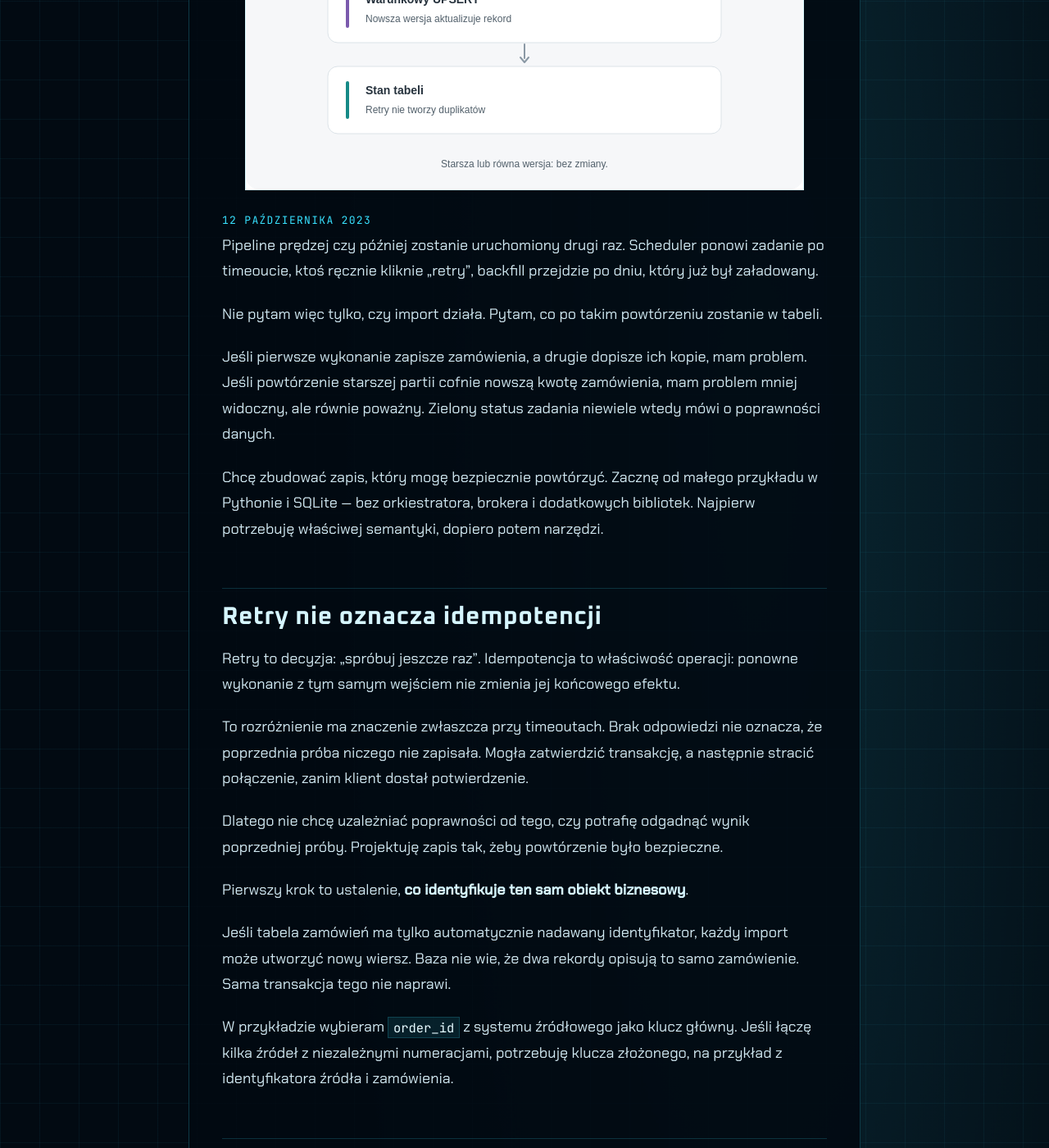
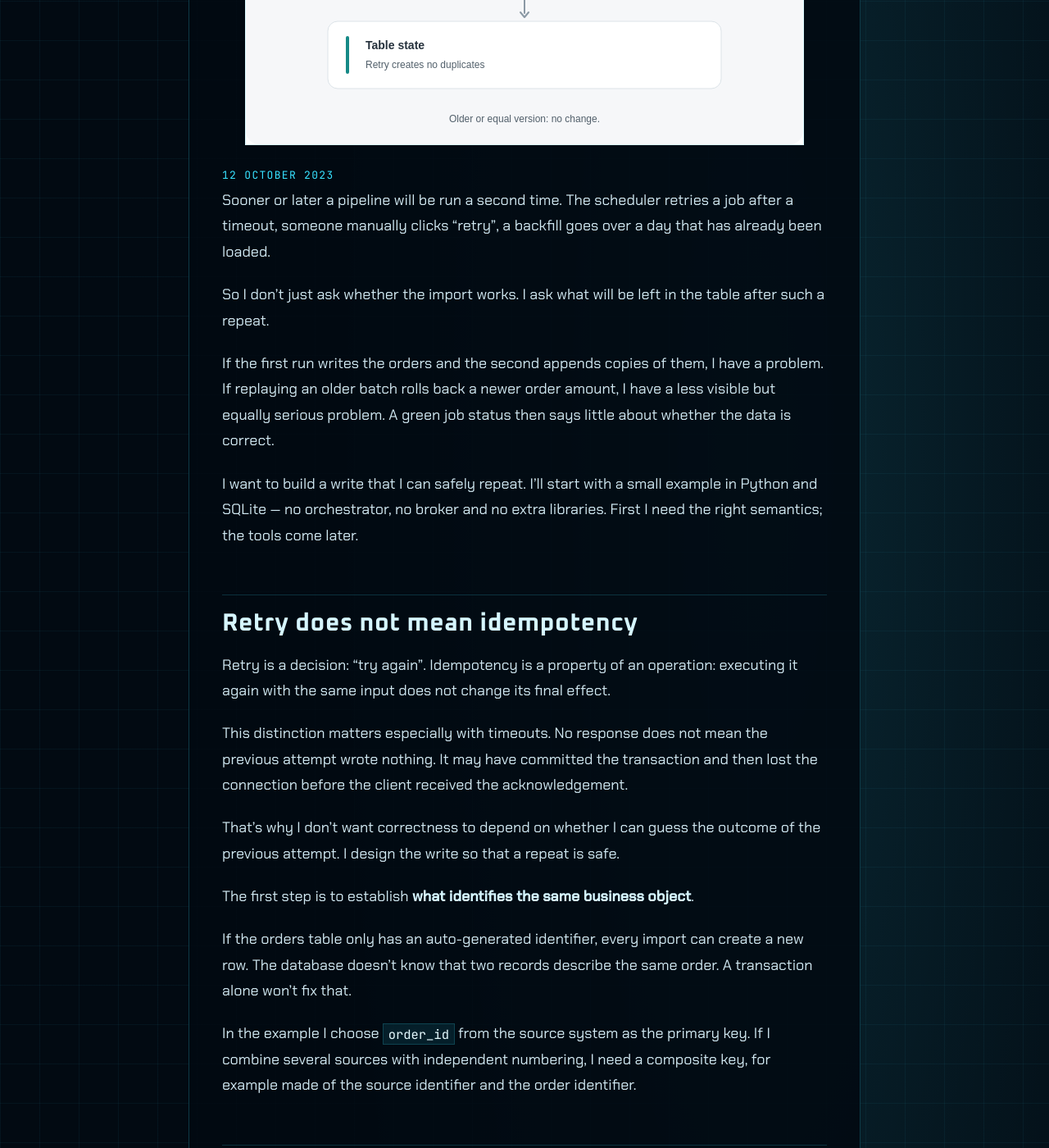
Before and after one commit to rafalpronko/rafalpronko.github.io, a Jekyll site: the page built from _posts/2023-10-12-pipeline-idempotencja.md, in a window 1280 px wide and 1400 px high, scrolled down 623 px. Shown: the whole window at 82% size. Built offline with Jekyll 4.4.1, drawn with Linux system fonts in a browser that asks for light colours; some of the changed text lies outside the part shown.

Commit message:
docs: translate approved idempotency article into English (#4)
Co-authored-by: rafal_pronko <rafal_pronko@macbook-pro-rafal-pronko.home>

````diff
--- a/_layouts/default.html
+++ b/_layouts/default.html
@@ -1,5 +1,5 @@
 <!doctype html>
-<html lang="{{ site.lang | default: 'pl' }}">
+<html lang="{{ page.lang | default: site.lang | default: 'pl' }}">
 <head>
 <meta charset="utf-8">
 <meta name="viewport" content="width=device-width, initial-scale=1">
@@ -27,10 +27,10 @@
 <link rel="stylesheet" href="{{ '/assets/css/hud.css' | relative_url }}">
 </head>
 <body>
-<a class="skip-link" href="#main">Przejdź do treści</a>
+<a class="skip-link" href="#main" lang="pl">Przejdź do treści</a>
 <div class="shell">
 
-<header class="topbar">
+<header class="topbar" lang="pl">
   <a class="brand" href="{{ '/' | relative_url }}#top" aria-label="{{ site.title | escape }} — strona główna">
     <span class="brand-dot" aria-hidden="true"></span>
     <span>RAFAŁ//PROŃKO</span>
@@ -47,7 +47,7 @@
 {{ content }}
 </main>
 
-<footer id="kontakt" class="footer">
+<footer id="kontakt" class="footer" lang="pl">
   <div class="footer-inner">
     <div class="footer-cta">
       <div class="kicker">Kanał komunikacji</div>
--- a/_layouts/home.html
+++ b/_layouts/home.html
@@ -119,9 +119,9 @@ layout: default
   <div class="arsenal">
     <div class="arsenal-copy">
       <p class="lead">Fragmenty kodu z wpisów w dzienniku. Małe, czytelne, do skopiowania.</p>
-      <p class="arsenal-note">Fragment z artykułu „Pipeline, który można uruchomić drugi raz. Idempotencja w praktyce”: warunkowy UPSERT i transakcja dla całej partii.</p>
+      <p class="arsenal-note">Fragment z artykułu „A pipeline you can run twice. Idempotency in practice”: warunkowy UPSERT i transakcja dla całej partii.</p>
       <a class="link-mono accent" href="{{ '/blog/pipeline-idempotencja/' | relative_url }}">Czytaj artykuł →</a>
-      <a class="link-mono accent" href="https://github.com/{{ site.github_username }}/rafalpronko.github.io/blob/master/_posts/2023-10-12-pipeline-idempotencja.md?plain=1#L73-L80">Źródło na GitHubie →</a>
+      <a class="link-mono accent" href="https://github.com/{{ site.github_username }}/rafalpronko.github.io/blob/master/_posts/2023-10-12-pipeline-idempotencja.md?plain=1#L74-L81">Źródło na GitHubie →</a>
     </div>
     <figure class="hud code-card">
       <figcaption class="code-head"><span>pipeline.py · fragment</span><span class="accent">PYTHON</span></figcaption>
@@ -131,7 +131,7 @@ layout: default
 
 
 <span class="t-kw">def</span> load(con: sqlite3.Connection, batch: list[Order]) -&gt; <span class="t-kw">None</span>:
-    <span class="t-kw">with</span> con:  <span class="t-cm"># commit albo rollback; połączenia nie zamyka</span>
+    <span class="t-kw">with</span> con:  <span class="t-cm"># commit or rollback; does not close the connection</span>
         con.executemany(UPSERT, batch)<span class="blink accent" aria-hidden="true">▍</span></code></pre>
     </figure>
   </div>
--- a/_layouts/post.html
+++ b/_layouts/post.html
@@ -2,12 +2,12 @@
 layout: default
 ---
 <article class="post">
-  <nav class="breadcrumb" aria-label="Okruszki">
+  <nav class="breadcrumb" aria-label="Okruszki" lang="pl">
     <a href="{{ '/' | relative_url }}">Start</a>
     <span aria-hidden="true">/</span>
     <a href="{{ '/' | relative_url }}#dziennik">Dziennik</a>
     <span aria-hidden="true">/</span>
-    <span aria-current="page">{{ page.title | escape }}</span>
+    <span aria-current="page" lang="{{ page.lang | default: site.lang | default: 'pl' }}">{{ page.title | escape }}</span>
   </nav>
   <div class="post-meta">
     {%- if page.categories.size > 0 %}
@@ -22,5 +22,5 @@ layout: default
 {{ content }}
     </div>
   </div>
-  <p class="post-back"><a class="link-mono accent" href="{{ '/' | relative_url }}#dziennik">← Wróć do dziennika</a></p>
+  <p class="post-back" lang="pl"><a class="link-mono accent" href="{{ '/' | relative_url }}#dziennik">← Wróć do dziennika</a></p>
 </article>
--- a/_posts/2023-10-12-pipeline-idempotencja.md
+++ b/_posts/2023-10-12-pipeline-idempotencja.md
@@ -1,67 +1,68 @@
 ---
 layout: post
-title: "Pipeline, który można uruchomić drugi raz. Idempotencja w praktyce"
+lang: en
+title: "A pipeline you can run twice. Idempotency in practice"
 date: 2023-10-12 09:00:00 +0200
 permalink: /blog/pipeline-idempotencja/
 author: Rafał Prońko
 categories: [data-engineering]
-description: "Idempotentny zapis zamówień w Pythonie i SQLite: klucz, wersja, warunkowy UPSERT i transakcje."
+description: "Idempotent order writes in Python and SQLite: key, version, conditional UPSERT and transactions."
 image: /assets/images/pipeline-idempotencja.svg
 ---
 
-# Pipeline, który można uruchomić drugi raz. Idempotencja w praktyce
+# A pipeline you can run twice. Idempotency in practice
 
-![Schemat idempotentnego zapisu zamówień: partia z kluczem i wersją przechodzi przez warunkowy UPSERT, a retry nie tworzy duplikatów.]({{ '/assets/images/pipeline-idempotencja.svg' | relative_url }})
+![Diagram of an idempotent order write: a batch with a key and a version passes through a conditional UPSERT, and a retry does not create duplicates.]({{ '/assets/images/pipeline-idempotencja.svg' | relative_url }})
 
-<time datetime="2023-10-12">12 października 2023</time>
+<time datetime="2023-10-12">12 October 2023</time>
 
-Pipeline prędzej czy później zostanie uruchomiony drugi raz. Scheduler ponowi zadanie po timeoucie, ktoś ręcznie kliknie „retry”, backfill przejdzie po dniu, który już był załadowany.
+Sooner or later a pipeline will be run a second time. The scheduler retries a job after a timeout, someone manually clicks “retry”, a backfill goes over a day that has already been loaded.
 
-Nie pytam więc tylko, czy import działa. Pytam, co po takim powtórzeniu zostanie w tabeli.
+So I don't just ask whether the import works. I ask what will be left in the table after such a repeat.
 
-Jeśli pierwsze wykonanie zapisze zamówienia, a drugie dopisze ich kopie, mam problem. Jeśli powtórzenie starszej partii cofnie nowszą kwotę zamówienia, mam problem mniej widoczny, ale równie poważny. Zielony status zadania niewiele wtedy mówi o poprawności danych.
+If the first run writes the orders and the second appends copies of them, I have a problem. If replaying an older batch rolls back a newer order amount, I have a less visible but equally serious problem. A green job status then says little about whether the data is correct.
 
-Chcę zbudować zapis, który mogę bezpiecznie powtórzyć. Zacznę od małego przykładu w Pythonie i SQLite — bez orkiestratora, brokera i dodatkowych bibliotek. Najpierw potrzebuję właściwej semantyki, dopiero potem narzędzi.
+I want to build a write that I can safely repeat. I'll start with a small example in Python and SQLite — no orchestrator, no broker and no extra libraries. First I need the right semantics; the tools come later.
 
-## Retry nie oznacza idempotencji
+## Retry does not mean idempotency
 
-Retry to decyzja: „spróbuj jeszcze raz”. Idempotencja to właściwość operacji: ponowne wykonanie z tym samym wejściem nie zmienia jej końcowego efektu.
+Retry is a decision: “try again”. Idempotency is a property of an operation: executing it again with the same input does not change its final effect.
 
-To rozróżnienie ma znaczenie zwłaszcza przy timeoutach. Brak odpowiedzi nie oznacza, że poprzednia próba niczego nie zapisała. Mogła zatwierdzić transakcję, a następnie stracić połączenie, zanim klient dostał potwierdzenie.
+This distinction matters especially with timeouts. No response does not mean the previous attempt wrote nothing. It may have committed the transaction and then lost the connection before the client received the acknowledgement.
 
-Dlatego nie chcę uzależniać poprawności od tego, czy potrafię odgadnąć wynik poprzedniej próby. Projektuję zapis tak, żeby powtórzenie było bezpieczne.
+That's why I don't want correctness to depend on whether I can guess the outcome of the previous attempt. I design the write so that a repeat is safe.
 
-Pierwszy krok to ustalenie, **co identyfikuje ten sam obiekt biznesowy**.
+The first step is to establish **what identifies the same business object**.
 
-Jeśli tabela zamówień ma tylko automatycznie nadawany identyfikator, każdy import może utworzyć nowy wiersz. Baza nie wie, że dwa rekordy opisują to samo zamówienie. Sama transakcja tego nie naprawi.
+If the orders table only has an auto-generated identifier, every import can create a new row. The database doesn't know that two records describe the same order. A transaction alone won't fix that.
 
-W przykładzie wybieram `order_id` z systemu źródłowego jako klucz główny. Jeśli łączę kilka źródeł z niezależnymi numeracjami, potrzebuję klucza złożonego, na przykład z identyfikatora źródła i zamówienia.
+In the example I choose `order_id` from the source system as the primary key. If I combine several sources with independent numbering, I need a composite key, for example made of the source identifier and the order identifier.
 
-## Ten sam klucz nie zawsze oznacza duplikat
+## The same key does not always mean a duplicate
 
-Zamówienie może wrócić z tą samą treścią, ponieważ ponowiłem import. Może też wrócić ze zmienioną kwotą, ponieważ system źródłowy je zaktualizował.
+An order may come back with the same content because I re-ran the import. It may also come back with a changed amount because the source system updated it.
 
-Odrzucenie każdego istniejącego `order_id` ochroni mnie przed duplikatami, ale zablokuje aktualizacje. Bezwarunkowe nadpisanie pozwoli aktualizować dane, lecz stworzy inny problem: starsza partia może cofnąć nowszy stan.
+Rejecting every existing `order_id` will protect me from duplicates, but it will block updates. Unconditional overwriting will allow data to be updated, but it creates a different problem: an older batch can roll back a newer state.
 
-Potrzebuję więc informacji o kolejności zmian.
+So I need information about the order of changes.
 
-W tym przykładzie przyjmuję prosty kontrakt: każde zamówienie ma liczbową `version`, która rośnie przy kolejnych zmianach.
+In this example I assume a simple contract: every order has a numeric `version` that increases with each subsequent change.
 
-- Ten sam identyfikator i ta sama wersja oznaczają powtórzenie.
-- Wyższa wersja oznacza aktualizację.
-- Niższa wersja oznacza starsze dane, które nie powinny zastąpić nowszych.
+- The same identifier and the same version mean a repeat.
+- A higher version means an update.
+- A lower version means older data that should not replace newer data.
 
-To założenie o źródle, nie coś, co baza odgadnie za mnie. Jeśli źródło nie dostarcza wiarygodnej wersji, muszę zaprojektować inną regułę rozstrzygania konfliktów.
+This is an assumption about the source, not something the database will guess for me. If the source doesn't provide a reliable version, I have to design a different conflict-resolution rule.
 
-## Mały przykład: klucz, wersja i warunkowy UPSERT
+## A small example: key, version and conditional UPSERT
 
-Używam Pythona 3.11 i SQLite co najmniej 3.24.0. Wystarczy biblioteka standardowa.
+I use Python 3.11 and SQLite 3.24.0 or later. The standard library is enough.
 
-Kwotę zapisuję jako całkowitą liczbę groszy. Dzięki temu nie wprowadzam do przykładu problemu reprezentacji pieniędzy przez liczby zmiennoprzecinkowe.
+I store the amount as an integer number of cents. That way I don't bring the problem of representing money with floating-point numbers into the example.
 
-Baza działa w pamięci. Dwa ładowania wykonuję na tym samym połączeniu; zamknięcie połączenia usuwa dane. To demonstracja semantyki zapisu, nie trwały magazyn.
+The database lives in memory. I run both loads on the same connection; closing the connection deletes the data. This is a demonstration of write semantics, not durable storage.
 
-Poniższy kod można zapisać jako `pipeline.py` i uruchomić poleceniem `python3 pipeline.py`.
+The code below can be saved as `pipeline.py` and run with `python3 pipeline.py`.
 
 ```python
 import sqlite3
@@ -76,7 +77,7 @@ UPSERT = """INSERT INTO orders VALUES (?, ?, ?)
 
 
 def load(con: sqlite3.Connection, batch: list[Order]) -> None:
-    with con:  # commit albo rollback; połączenia nie zamyka
+    with con:  # commit or rollback; does not close the connection
         con.executemany(UPSERT, batch)
 
 
@@ -96,103 +97,103 @@ try:
     batch = [("A-1", 1000, 1), ("A-2", 2500, 1)]
     load(con, batch)
     load(con, batch)
-    check(state(con) == batch, "ponowny load partii daje identyczny stan")
+    check(state(con) == batch, "reloading the batch yields an identical state")
     updated = [("A-1", 1200, 2), ("A-2", 2500, 1)]
     load(con, [("A-1", 1200, 2)])
-    check(state(con) == updated, "wyższa version aktualizuje amount")
+    check(state(con) == updated, "higher version updates amount")
     load(con, [("A-1", 900, 1)])
-    check(state(con) == updated, "starszy event nie cofa stanu")
+    check(state(con) == updated, "older event does not roll back state")
     try:
         load(con, [("A-3", 500, 1), ("A-4", -1, 1)])
-        raise AssertionError("FAIL: ujemny amount nie dał IntegrityError")
+        raise AssertionError("FAIL: negative amount did not raise IntegrityError")
     except sqlite3.IntegrityError:
-        check(state(con) == updated, "partia z błędem wycofana w całości")
+        check(state(con) == updated, "batch with an error rolled back entirely")
 finally:
     con.close()
 ```
 
-Najważniejszy fragment to warunek:
+The most important part is the condition:
 
 ```sql
 WHERE excluded.version > orders.version
 ```
 
-`excluded` oznacza rekord, który próbuję wstawić. `orders` oznacza rekord już zapisany.
+`excluded` means the record I'm trying to insert. `orders` means the record already stored.
 
-Jeśli zamówienia nie ma, `INSERT` je tworzy. Jeśli istnieje, `ON CONFLICT` przechodzi do aktualizacji — ale tylko wtedy, gdy przychodząca wersja jest wyższa.
+If the order doesn't exist, `INSERT` creates it. If it exists, `ON CONFLICT` switches to an update — but only when the incoming version is higher.
 
-Powtórzenie tej samej wersji niczego nie zmienia. Starsze dane także nie zmieniają wiersza. Nowsza wersja aktualizuje kwotę i numer wersji.
+Repeating the same version changes nothing. Older data doesn't change the row either. A newer version updates the amount and the version number.
 
-Nie potrzebuję osobnego sprawdzania „czy rekord istnieje?” w Pythonie. Regułę egzekwuje baza w instrukcji zapisu.
+I don't need a separate “does the record exist?” check in Python. The database enforces the rule inside the write statement.
 
-## Transakcja rozwiązuje inny problem
+## A transaction solves a different problem
 
-W funkcji `load` cała partia jest objęta transakcją.
+In the `load` function the whole batch is wrapped in a transaction.
 
-Przy domyślnej konfiguracji `sqlite3` w Pythonie 3.11 instrukcje zapisu otwierają transakcję. Blok `with con:` zatwierdza ją po poprawnym zakończeniu albo wycofuje, gdy wystąpi wyjątek. Nie zamyka połączenia — dlatego robię to osobno w `finally`.
+With the default `sqlite3` configuration in Python 3.11, write statements open a transaction. The `with con:` block commits it on successful completion or rolls it back when an exception occurs. It does not close the connection — that's why I do that separately in `finally`.
 
-W ostatnim teście pierwszy rekord partii jest poprawny, a drugi ma ujemną kwotę. Ograniczenie `CHECK` powoduje błąd. Po rollbacku w tabeli nie powinien zostać również pierwszy rekord tej partii.
+In the last test the first record of the batch is valid and the second has a negative amount. The `CHECK` constraint raises an error. After the rollback, the first record of that batch should not remain in the table either.
 
-To sprawdzenie **atomowości**, nie idempotencji.
+This is a check of **atomicity**, not idempotency.
 
-Atomowość oznacza: partia zostaje zapisana cała albo wcale. Idempotencja oznacza: powtórzenie operacji nie zmienia końcowego efektu.
+Atomicity means: the batch is written in full or not at all. Idempotency means: repeating the operation does not change the final effect.
 
-Bez atomowości mogę pozostawić po błędzie częściowo załadowane dane. Idempotentny zapis może pozwolić dokończyć import przez retry, ale odbiorcy przez pewien czas zobaczą stan pośredni.
+Without atomicity I can leave partially loaded data behind after an error. An idempotent write may allow the import to be completed by a retry, but consumers will see an intermediate state for a while.
 
-Z kolei atomowa transakcja nie ochroni mnie przed duplikatami, jeśli dwukrotnie zatwierdzę partię opartą na zwykłym dopisywaniu wierszy.
+Conversely, an atomic transaction won't protect me from duplicates if I commit a batch based on plain row appends twice.
 
-Potrzebuję obu właściwości, ale z różnych powodów.
+I need both properties, but for different reasons.
 
-## Co właściwie sprawdzają testy?
+## What do the tests actually check?
 
-Nie ograniczam się do liczby wierszy. Porównuję cały stan tabeli.
+I don't limit myself to the row count. I compare the entire state of the table.
 
-Sprawdzam, czy:
+I check whether:
 
-1. Powtórne ładowanie tej samej partii pozostawia identyczne dane.
-2. Wyższa wersja aktualizuje kwotę zamówienia.
-3. Starsze zdarzenie nie cofa aktualnego stanu.
-4. Błąd w drugiej części partii wycofuje również wcześniejszy zapis z tej partii.
+1. Loading the same batch again leaves identical data.
+2. A higher version updates the order amount.
+3. An older event does not roll back the current state.
+4. An error in the second part of a batch also rolls back the earlier write from that batch.
 
-To niewielki zestaw, ale trafia w zachowania, na których opieram przykład.
+It's a small set, but it hits the behaviours the example relies on.
 
-Nie jest to test odporności na awarię procesu, współbieżnych zapisów czy problemów dyskowych. Takich gwarancji nie wyciągam z czterech sprawdzeń wykonywanych na bazie w pamięci.
+It is not a test of resilience to process crashes, concurrent writes or disk problems. I don't derive such guarantees from four checks run against an in-memory database.
 
-## Gdzie kończy się ta gwarancja?
+## Where does this guarantee end?
 
-Pierwsza granica to kontrakt wersji.
+The first boundary is the version contract.
 
-Jeśli źródło wyśle tę samą wersję zamówienia z inną kwotą, przykład odrzuci zmianę bez alarmu. Tymczasem nie jest to zwykły duplikat — to sprzeczność danych.
+If the source sends the same version of an order with a different amount, the example will reject the change without any alarm. Yet this is not an ordinary duplicate — it's a data contradiction.
 
-W większym rozwiązaniu chciałbym ją wykrywać: przy równej wersji porównać treść i zgłosić konflikt. Warunkowy UPSERT nie zastępuje kontroli jakości źródła.
+In a larger solution I would want to detect it: for an equal version, compare the content and report a conflict. A conditional UPSERT is no substitute for quality control of the source.
 
-Druga granica to dostarczenie danych.
+The second boundary is data delivery.
 
-Idempotencja pozwala bezpiecznie przetwarzać powtórzenia. Nie sprawia, że brakująca wiadomość dotrze do systemu. Nie oznacza też, że zastosowałem każdą wersję pośrednią. W tym przykładzie interesuje mnie aktualny stan zamówienia, nie pełna historia jego zmian.
+Idempotency lets me process repeats safely. It doesn't make a missing message reach the system. Nor does it mean I've applied every intermediate version. In this example I care about the current state of the order, not the full history of its changes.
 
-Trzecia granica to efekty poza bazą.
+The third boundary is effects outside the database.
 
-Jeśli podczas importu wyślę mail albo zlecę płatność, rollback transakcji nie cofnie tej operacji. Retry może wykonać ją ponownie. Klucz główny tabeli zamówień nie chroni skrzynki pocztowej ani rachunku bankowego.
+If I send an email or initiate a payment during the import, rolling back the transaction won't undo that operation. A retry may execute it again. The primary key of the orders table doesn't protect a mailbox or a bank account.
 
-W takim przypadku rozważam wzorzec **outbox**: razem ze zmianą danych zapisuję w jednej transakcji zamiar wykonania zewnętrznej operacji. Osobny proces odczytuje ten zamiar i realizuje go.
+In such a case I consider the **outbox** pattern: together with the data change, I store in a single transaction the intent to perform the external operation. A separate process reads that intent and carries it out.
 
-Ale outbox nie jest magicznym „exactly once”. Proces może wysłać wiadomość, a następnie przerwać działanie przed zapisaniem potwierdzenia. Ponowna próba wyśle ją jeszcze raz.
+But an outbox is not a magical “exactly once”. The process may send the message and then stop before recording the acknowledgement. The next attempt will send it again.
 
-Potrzebuję więc także stabilnego identyfikatora operacji i deduplikacji po stronie odbiorcy, jeśli odbiorca ją obsługuje. Przy płatnościach sprawdzam warunki działania klucza idempotencji w konkretnym API, zamiast zakładać uniwersalną gwarancję.
+So I also need a stable operation identifier and deduplication on the receiver's side, if the receiver supports it. With payments, I check the conditions under which the idempotency key works in the specific API instead of assuming a universal guarantee.
 
-## Od czego zaczynam projektowanie pipeline’u?
+## Where do I start when designing a pipeline?
 
-Nie od ustawienia liczby ponowień.
+Not with setting the number of retries.
 
-Najpierw ustalam, co identyfikuje rekord, jak rozpoznaję jego nowszą wersję i co powinno się wydarzyć po ponownym przetworzeniu tych samych danych.
+First I establish what identifies a record, how I recognise its newer version and what should happen after the same data is processed again.
 
-Następnie określam granicę transakcji oraz sprawdzam częściowe niepowodzenie. Dopiero wtedy retry staje się mechanizmem odzyskiwania, a nie sposobem na zwielokrotnienie problemu.
+Then I define the transaction boundary and check partial failure. Only then does retry become a recovery mechanism rather than a way to multiply the problem.
 
-W tym przykładzie gwarancja dotyczy stanu jednej tabeli i opiera się na poprawnym kontrakcie wersji. To ograniczenie, ale konkretne i możliwe do przetestowania.
+In this example the guarantee covers the state of a single table and relies on a correct version contract. It's a limitation, but a concrete and testable one.
 
-Wolę taką gwarancję niż ogólne zapewnienie, że pipeline jest „odporny na błędy”.
+I prefer such a guarantee to a general assurance that the pipeline is “fault-tolerant”.
 
-### Źródła
+### Sources
 
-- [SQLite: UPSERT](https://www.sqlite.org/lang_upsert.html) — składnia, `excluded`, warunkowa aktualizacja; UPSERT dostępny od SQLite 3.24.0 z 4 czerwca 2018 roku.
-- [Python 3.11: sqlite3](https://docs.python.org/3.11/library/sqlite3.html) — transakcje i zachowanie context managera połączenia.
+- [SQLite: UPSERT](https://www.sqlite.org/lang_upsert.html) — syntax, `excluded`, conditional update; UPSERT available since SQLite 3.24.0 of 4 June 2018.
+- [Python 3.11: sqlite3](https://docs.python.org/3.11/library/sqlite3.html) — transactions and the behaviour of the connection context manager.
````
Also changed, not shown: tests/test_site.py (+82 -7 lines), assets/images/pipeline-idempotencja.svg.
